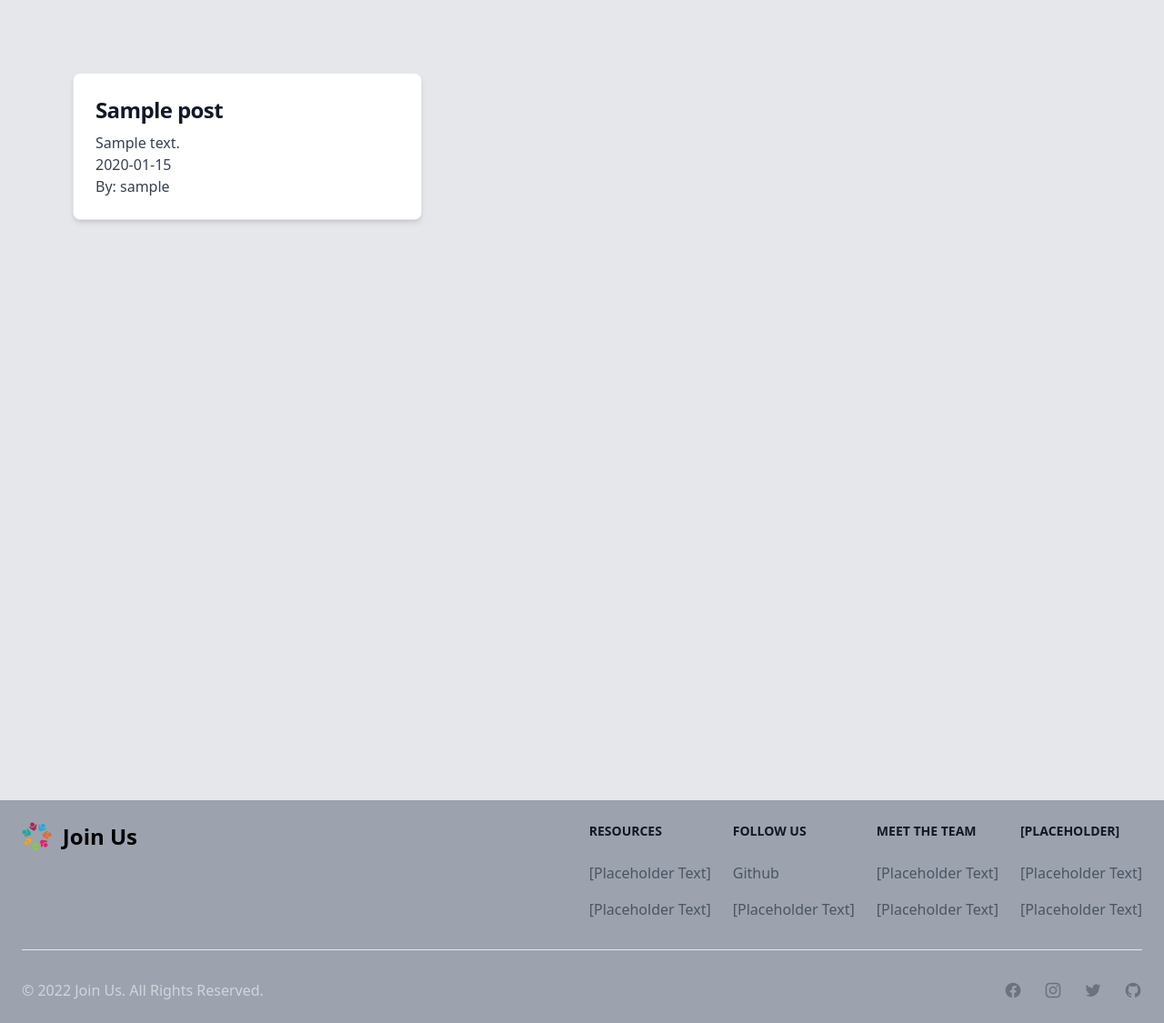
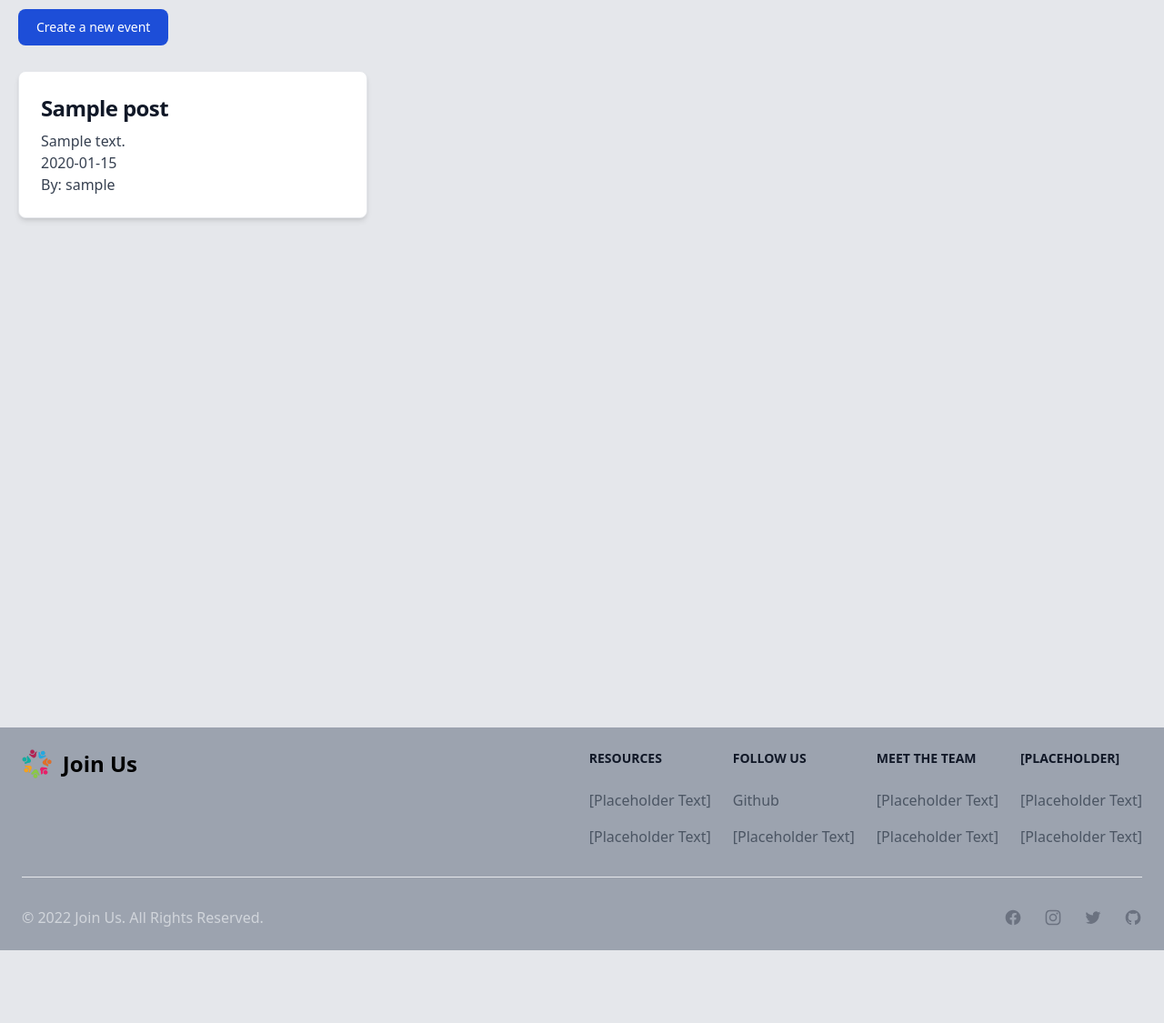
Before and after one commit to nab-man/Join-Us, a Node server app: page /dashboard in a window 1280 px wide. Shown: the part 80-1205 px from the top of the page at 91% size. After the commit the page ends 1125 px from the top, so only its background shows below. Run offline with Node 20, Linux system fonts and the light colour scheme; tables that the repository leaves empty hold one stand-in row (values such as "Sample post"); some libraries are stand-ins or nearby versions.

Commit message:
added event form in dashboard

```diff
--- a/public/stylesheets/style.css
+++ b/public/stylesheets/style.css
@@ -1,8 +1,8 @@
-.testvh{
-    height: 100vh;
+.testvh {
+  min-height: 100vh;
 }
 
-.post-outline{
-    margin:100px;
-    padding:100px;
+.post-outline {
+  margin: 100px;
+  padding: 100px;
 }
--- a/views/dashboard.handlebars
+++ b/views/dashboard.handlebars
@@ -1,15 +1,29 @@
 
-<div style="margin:10vh">
-{{#each posts}}
-    <a href="/post/{{post_id}}" class="block p-6 max-w-sm bg-white rounded-lg border border-gray-200 shadow-md hover:bg-gray-100 dark:bg-gray-800 dark:border-gray-700 dark:hover:bg-gray-700">
-        <h5 class="mb-2 text-2xl font-bold tracking-tight text-gray-900 dark:text-white">{{title}}</h5>
-        <p class="font-normal text-gray-700 dark:text-gray-400">{{contents}}</p>
-        <p class="font-normal text-gray-700 dark:text-gray-400">{{date_created}}</p>
-        <p class="font-normal text-gray-700 dark:text-gray-400">By: {{user.dataValues.user_name}}</p>
+<div class="relative">
 
+{{#if true}}  {{! change this to logged in from true after testing }}
+{{> event-form}}
+{{/if}}
+
+
+<div class="px-5 py-2.5">
+  {{#each posts}}
+    <a
+      href="/post/{{post_id}}"
+      class="block p-6 max-w-sm bg-white rounded-lg border border-gray-200 shadow-md hover:bg-gray-100 dark:bg-gray-800 dark:border-gray-700 dark:hover:bg-gray-700"
+    >
+      <h5
+        class="mb-2 text-2xl font-bold tracking-tight text-gray-900 dark:text-white"
+      >{{title}}</h5>
+      <p class="font-normal text-gray-700 dark:text-gray-400">{{contents}}</p>
+      <p
+        class="font-normal text-gray-700 dark:text-gray-400"
+      >{{date_created}}</p>
+      <p class="font-normal text-gray-700 dark:text-gray-400">By:
+        {{user.dataValues.user_name}}</p>
 
     </a>
 
-
-{{/each}}
+  {{/each}}
 </div>
+</div>
--- a/views/layouts/main.handlebars
+++ b/views/layouts/main.handlebars
@@ -172,7 +172,7 @@
             >
               <li>
                 <a
-                  href="#"
+                  href="/dashboard"
                   class="block py-2 pr-4 pl-3 text-gray-700 rounded hover:bg-gray-100 md:hover:bg-white md:hover:text-blue-700 md:p-0 dark:text-gray-400 md:dark:hover:text-white dark:hover:bg-gray-700 dark:hover:text-white md:dark:hover:bg-transparent dark:border-gray-700 md:p-1"
                 >Home</a>
               </li>
--- /dev/null
+++ b/views/partials/event-form.handlebars
@@ -0,0 +1,178 @@
+<script
+  src="https://unpkg.com/flowbite@1.5.3/dist/datepicker.js"
+  defer
+></script>
+<!-- drawer init and show -->
+<div class="sticky top-0 px-5 py-2.5">
+  <button
+    class="text-white bg-blue-700 hover:bg-blue-800 focus:ring-4 focus:ring-blue-300 font-medium rounded-lg text-sm px-5 py-2.5 mr-2 mb-2 dark:bg-blue-600 dark:hover:bg-blue-700 focus:outline-none dark:focus:ring-blue-800"
+    type="button"
+    data-drawer-target="drawer-form"
+    data-drawer-show="drawer-form"
+    aria-controls="drawer-form"
+  >
+    Create a new event
+  </button>
+</div>
+
+<!-- drawer component -->
+<div
+  id="drawer-form"
+  class="fixed z-40 h-screen p-4 overflow-y-auto bg-white w-80 dark:bg-gray-800 transition-transform left-0 top-0 -translate-x-full"
+  tabindex="-1"
+  aria-labelledby="drawer-form-label"
+  aria-hidden="true"
+>
+  <h5
+    id="drawer-label"
+    class="inline-flex items-center mb-6 text-base font-semibold text-gray-500 uppercase dark:text-gray-400"
+  ><svg
+      class="w-5 h-5 mr-2"
+      aria-hidden="true"
+      fill="currentColor"
+      viewBox="0 0 20 20"
+      xmlns="http://www.w3.org/2000/svg"
+    ><path
+        fill-rule="evenodd"
+        d="M18 10a8 8 0 11-16 0 8 8 0 0116 0zm-7-4a1 1 0 11-2 0 1 1 0 012 0zM9 9a1 1 0 000 2v3a1 1 0 001 1h1a1 1 0 100-2v-3a1 1 0 00-1-1H9z"
+        clip-rule="evenodd"
+      ></path></svg>Create an event</h5>
+  <button
+    type="button"
+    data-drawer-dismiss="drawer-form"
+    aria-controls="drawer-form"
+    class="text-gray-400 bg-transparent hover:bg-gray-200 hover:text-gray-900 rounded-lg text-sm p-1.5 absolute top-2.5 right-2.5 inline-flex items-center dark:hover:bg-gray-600 dark:hover:text-white"
+  >
+    <svg
+      aria-hidden="true"
+      class="w-5 h-5"
+      fill="currentColor"
+      viewBox="0 0 20 20"
+      xmlns="http://www.w3.org/2000/svg"
+    ><path
+        fill-rule="evenodd"
+        d="M4.293 4.293a1 1 0 011.414 0L10 8.586l4.293-4.293a1 1 0 111.414 1.414L11.414 10l4.293 4.293a1 1 0 01-1.414 1.414L10 11.414l-4.293 4.293a1 1 0 01-1.414-1.414L8.586 10 4.293 5.707a1 1 0 010-1.414z"
+        clip-rule="evenodd"
+      ></path></svg>
+    <span class="sr-only">Close menu</span>
+  </button>
+  <form action="#" class="mb-6">
+    <div class="mb-6">
+      <label
+        for="title"
+        class="block mb-2 text-sm font-medium text-gray-900 dark:text-gray-300"
+      >Title</label>
+      <input
+        type="text"
+        id="title"
+        class="bg-gray-50 border border-gray-300 text-gray-900 text-sm rounded-lg focus:ring-blue-500 focus:border-blue-500 block w-full p-2.5 dark:bg-gray-700 dark:border-gray-600 dark:placeholder-gray-400 dark:text-white dark:focus:ring-blue-500 dark:focus:border-blue-500"
+        placeholder="JS Social"
+        required=""
+      />
+    </div>
+    <div class="mb-6">
+      <label
+        for="description"
+        class="block mb-2 text-sm font-medium text-gray-900 dark:text-gray-400"
+      >Description</label>
+      <textarea
+        id="description"
+        rows="4"
+        class="block p-2.5 w-full text-sm text-gray-900 bg-gray-50 rounded-lg border border-gray-300 focus:ring-blue-500 focus:border-blue-500 dark:bg-gray-700 dark:border-gray-600 dark:placeholder-gray-400 dark:text-white dark:focus:ring-blue-500 dark:focus:border-blue-500"
+        placeholder="Write event description..."
+      ></textarea>
+    </div>
+    <div class="relative mb-6">
+      <div
+        class="absolute inset-y-0 left-0 flex items-center pl-3 pointer-events-none"
+      >
+        <svg
+          aria-hidden="true"
+          class="w-5 h-5 text-gray-500 dark:text-gray-400"
+          fill="currentColor"
+          viewBox="0 0 20 20"
+          xmlns="http://www.w3.org/2000/svg"
+        ><path
+            fill-rule="evenodd"
+            d="M6 2a1 1 0 00-1 1v1H4a2 2 0 00-2 2v10a2 2 0 002 2h12a2 2 0 002-2V6a2 2 0 00-2-2h-1V3a1 1 0 10-2 0v1H7V3a1 1 0 00-1-1zm0 5a1 1 0 000 2h8a1 1 0 100-2H6z"
+            clip-rule="evenodd"
+          ></path></svg>
+      </div>
+
+        <input
+          inline-datepicker=""
+          datepicker-format="yyyy/mm/dd"
+          datepicker-autohide=""
+          datepicker-buttons=""
+          type="text"
+          class="bg-gray-50 border border-gray-300 text-gray-900 sm:text-sm rounded-lg focus:ring-blue-500 focus:border-blue-500 block w-full pl-10 p-2.5 dark:bg-gray-700 dark:border-gray-600 dark:placeholder-gray-400 dark:text-white dark:focus:ring-blue-500 dark:focus:border-blue-500 datepicker-input"
+          placeholder="Select date"
+        />
+
+    </div>
+    <div class="mb-4">
+      <label
+        for="guests"
+        class="mb-2 text-sm font-medium text-gray-900 sr-only dark:text-gray-300"
+      >Invite guests</label>
+      <div class="relative">
+        <input
+          type="search"
+          id="guests"
+          class="block p-2.5 w-full text-sm text-gray-900 bg-gray-50 rounded-lg border border-gray-300 focus:ring-blue-500 focus:border-blue-500 dark:bg-gray-700 dark:border-gray-600 dark:placeholder-gray-400 dark:text-white dark:focus:ring-blue-500 dark:focus:border-blue-500"
+          placeholder="Add guest email"
+          required=""
+        />
+        <button
+          type="button"
+          class="absolute inline-flex items-center px-3 py-1 text-sm font-medium text-white bg-blue-700 rounded-lg right-2 bottom-2 hover:bg-blue-800 focus:ring-4 focus:outline-none focus:ring-blue-300 dark:bg-blue-600 dark:hover:bg-blue-700 dark:focus:ring-blue-800"
+        ><svg
+            class="w-4 h-4 mr-1"
+            aria-hidden="true"
+            fill="currentColor"
+            viewBox="0 0 20 20"
+            xmlns="http://www.w3.org/2000/svg"
+          ><path
+              d="M8 9a3 3 0 100-6 3 3 0 000 6zM8 11a6 6 0 016 6H2a6 6 0 016-6zM16 7a1 1 0 10-2 0v1h-1a1 1 0 100 2h1v1a1 1 0 102 0v-1h1a1 1 0 100-2h-1V7z"
+            ></path></svg>Add</button>
+      </div>
+    </div>
+    <div class="flex mb-4 -space-x-4">
+      <img
+        class="w-8 h-8 border-2 border-white rounded-full dark:border-gray-800"
+        src="/images/test-avatar.png"
+        alt=""
+      />
+      <img
+        class="w-8 h-8 border-2 border-white rounded-full dark:border-gray-800"
+        src="/images/test-avatar.png"
+        alt=""
+      />
+      <img
+        class="w-8 h-8 border-2 border-white rounded-full dark:border-gray-800"
+        src="/images/test-avatar.png"
+        alt=""
+      />
+      <img
+        class="w-8 h-8 border-2 border-white rounded-full dark:border-gray-800"
+        src="/images/test-avatar.png"
+        alt=""
+      />
+    </div>
+    <button
+      type="submit"
+      class="text-white justify-center flex items-center bg-blue-700 hover:bg-blue-800 w-full focus:ring-4 focus:ring-blue-300 font-medium rounded-lg text-sm px-5 py-2.5 mr-2 mb-2 dark:bg-blue-600 dark:hover:bg-blue-700 focus:outline-none dark:focus:ring-blue-800"
+    ><svg
+        class="w-5 h-5 mr-2"
+        aria-hidden="true"
+        fill="currentColor"
+        viewBox="0 0 20 20"
+        xmlns="http://www.w3.org/2000/svg"
+      ><path
+          fill-rule="evenodd"
+          d="M6 2a1 1 0 00-1 1v1H4a2 2 0 00-2 2v10a2 2 0 002 2h12a2 2 0 002-2V6a2 2 0 00-2-2h-1V3a1 1 0 10-2 0v1H7V3a1 1 0 00-1-1zm0 5a1 1 0 000 2h8a1 1 0 100-2H6z"
+          clip-rule="evenodd"
+        ></path></svg>
+      Create event</button>
+  </form>
+</div>
--- a/views/partials/post-info.handlebars
+++ b/views/partials/post-info.handlebars
@@ -1,6 +1,5 @@
 
 <div class="bg-white rounded-lg border shadow-md dark:bg-gray-800 dark:border-gray-700 post-outline" >
-
                <h5 class="mb-2 text-2xl font-bold tracking-tight text-gray-900 dark:text-white">{{title}}</h5>
                 <p class="font-normal text-gray-700 dark:text-gray-400">{{contents}}</p>
                 <p class="font-normal text-gray-700 dark:text-gray-400">{{date_created}}</p>
```
